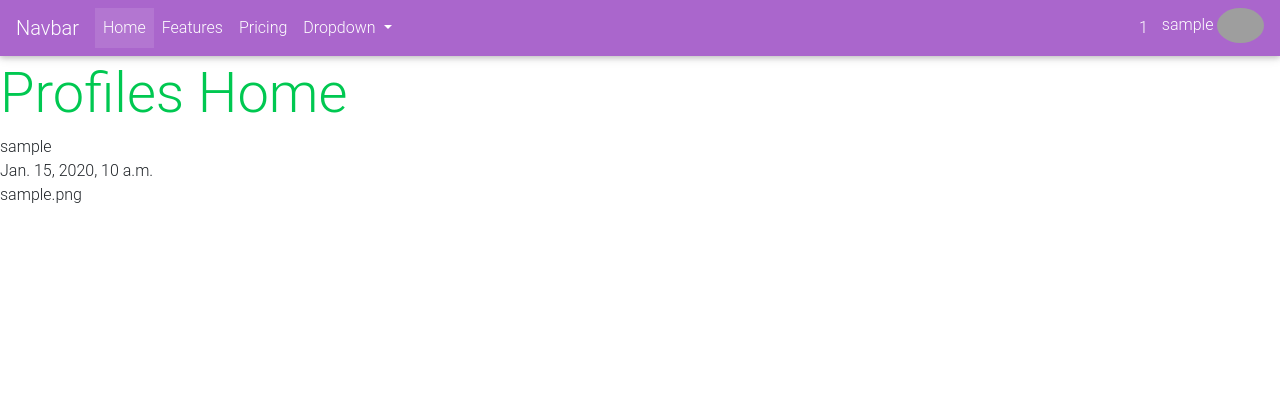
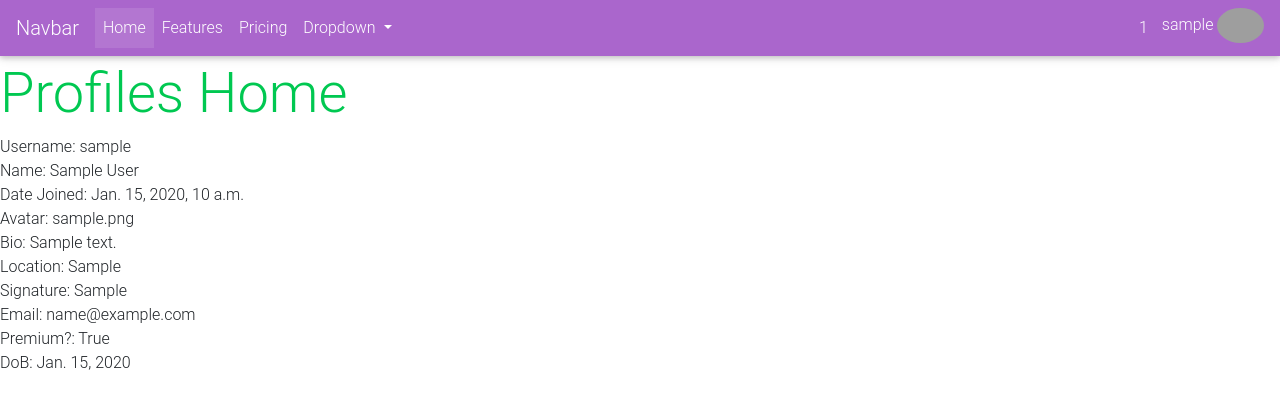
Before and after one commit to Code-Institute-Submissions/patrickpulfer-Code-Institute-M4, a Django app: page /profiles/sample in a window 1280 px wide. Shown: the top 409 px of the page. Run offline with Django 3.2, Linux system fonts and the light colour scheme; a user stored in the database is signed in; tables that the repository leaves empty hold one stand-in row (values such as "Sample post"); some libraries are stand-ins or nearby versions; grey boxes are pictures that could not be loaded.

Commit message:
Feature: Add basic details to profile view

```diff
--- a/profiles/templates/profiles/index.html
+++ b/profiles/templates/profiles/index.html
@@ -3,9 +3,29 @@
 
 {% block content %}
 <h1 class="display-4 text-success">Profiles Home</h1>
-{{ profile.username }}
+Username: {{ user_data.username }}
 <br>
-{{ profile.date_joined }}
+Name: {{ user_data.first_name }} {{ user_data.last_name }}
 <br>
-{{ user.profile.avatar }}
+Date Joined: {{ user_data.date_joined }}
+<br>
+Avatar: {{ user_profile.avatar }}
+<br>
+Bio: {{ user_profile.bio }}
+<br>
+Location: {{ user_profile.location }}
+<br>
+Signature: {{ user_profile.signature }}
+
+{% if user.is_authenticated %}
+<br>
+Email: {{ user_data.email }}
+<br>
+Premium?: {{ user_profile.premium }}
+<br>
+DoB: {{ user_profile.birth_date }}
+{% endif %}
+
+
+
 {% endblock %}
--- a/profiles/views.py
+++ b/profiles/views.py
@@ -1,12 +1,13 @@
 from django.contrib.auth.models import User
 from django.shortcuts import render, get_object_or_404
 from .models import Profile
-from django.contrib.auth.models import User
 
 
 def profiles(request, username):
-    profile = get_object_or_404(User, username=username)
+    user = get_object_or_404(User, username=username)
+    profile = get_object_or_404(Profile, user_id=user.id)
     context = {
-        'profile': profile,
+        'user_data': user,
+        'user_profile': profile,
     }
     return render(request, 'profiles/index.html', context)
```
